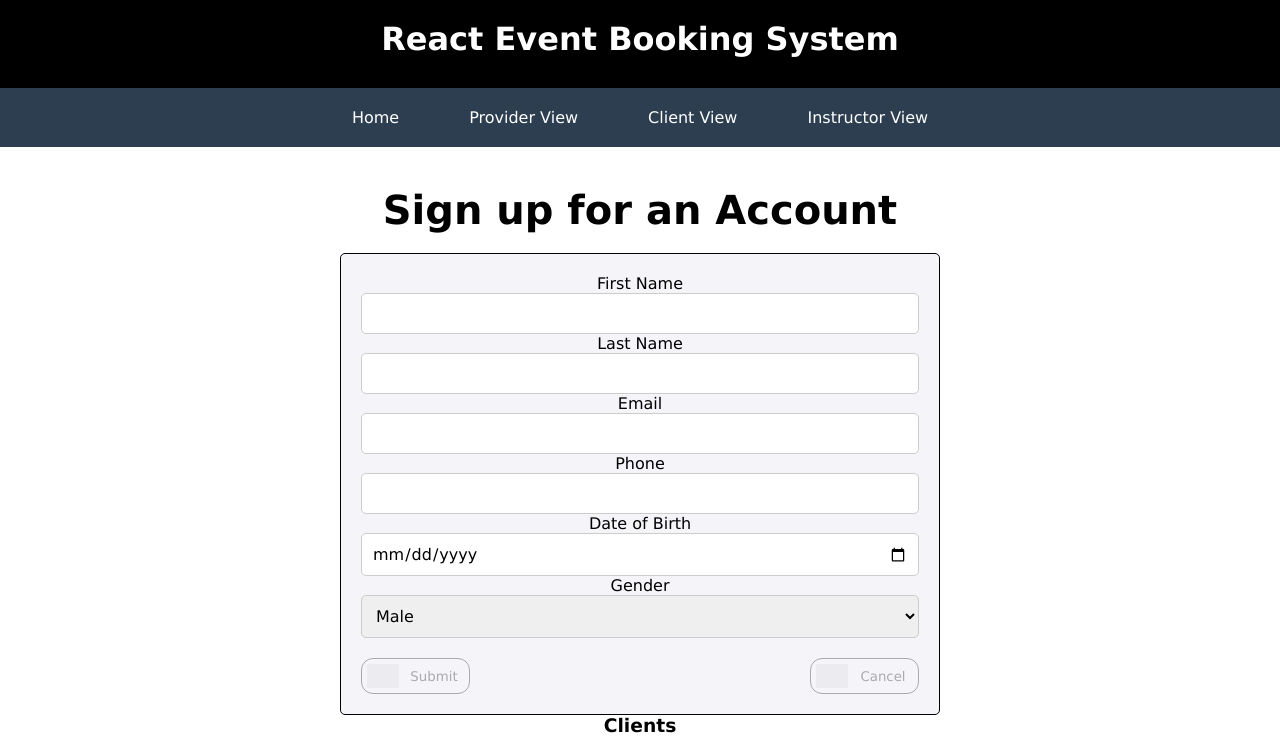
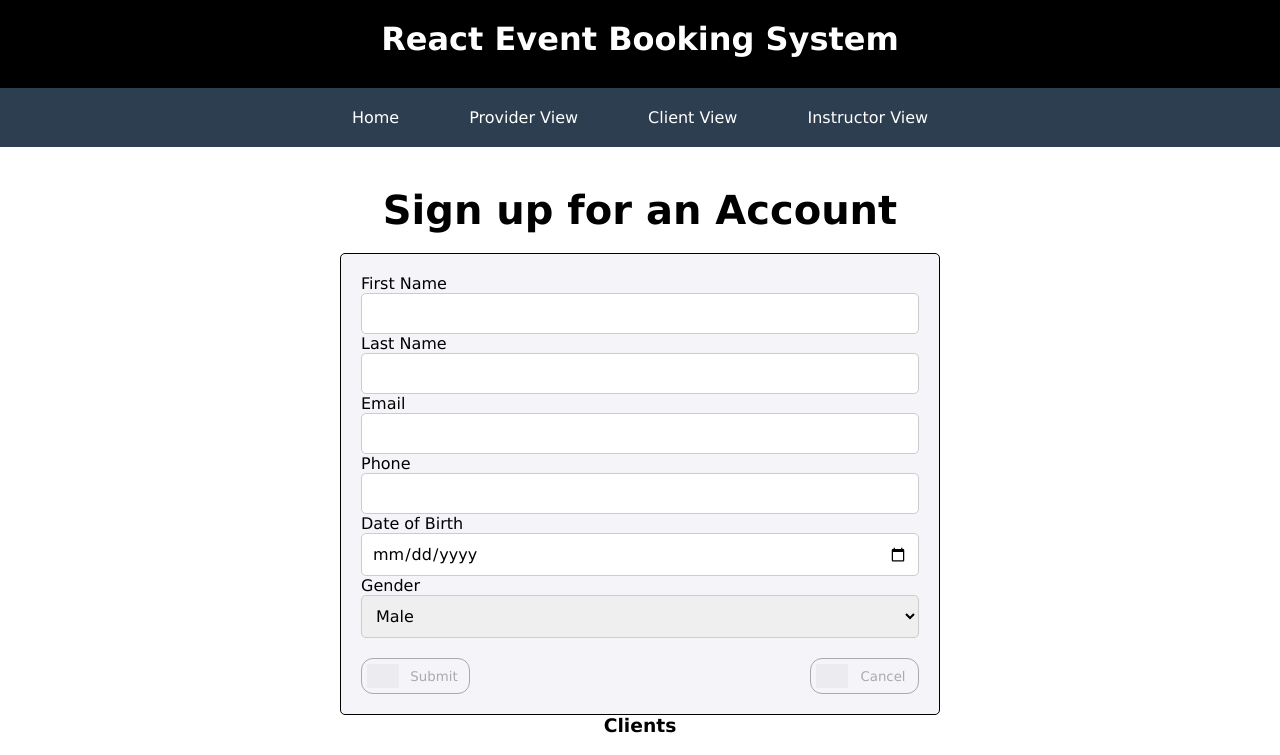
Before and after one commit to AlexanderDuya/React-CSE-Project, a React (Vite) app: page /AddClientForm in a window 1280 px wide. Shown: the top 755 px of the page. Built offline with nearby package versions, Linux system fonts and the light colour scheme; grey boxes are pictures that could not be loaded.

Commit message:
text aligned to the left

```diff
--- a/src/components/viewss/AddClientForm.scss
+++ b/src/components/viewss/AddClientForm.scss
@@ -4,7 +4,7 @@
   align-items: center;
   padding: 20px;
   height: 100%;
-  text-align: center;
+  //text-align: center;
 }
 
 .form-container {
```
